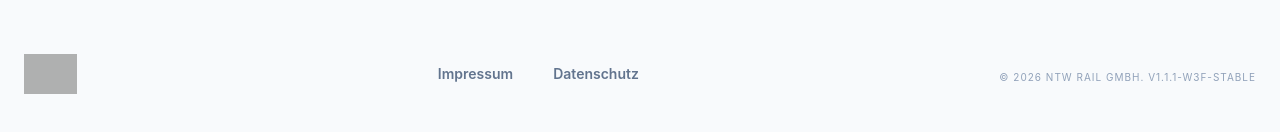
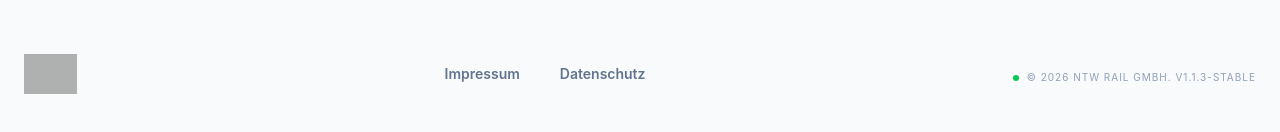
Before and after one commit to Heilpraktiker96/V2, a React (Vite) app: page / in a window 1280 px wide. Shown: the part 3187-3319 px from the top of the page. Built offline with nearby package versions, Linux system fonts and the light colour scheme; grey boxes are pictures that could not be loaded.

Commit message:
feat: Update app version and copyright year
Updates the application version to v1.1.3-STABLE and the copyright year to the current year in the footer. Also adds a pulsing green dot for status indication.

```diff
--- a/src/App.tsx
+++ b/src/App.tsx
@@ -459,8 +459,9 @@ export default function App() {
               <a href="datenschutz.html" className="hover:text-[#1E88E5] transition-colors">Datenschutz</a>
             </div>
 
-            <div className="text-slate-400 text-[10px] uppercase tracking-widest mt-2">
-              © {new Date().getFullYear()} NTW Rail GmbH. v1.1.1-W3F-STABLE
+            <div className="text-slate-400 text-[10px] uppercase tracking-widest mt-2 flex items-center gap-2">
+              <span className="w-1.5 h-1.5 rounded-full bg-green-500 animate-pulse"></span>
+              © {new Date().getFullYear()} NTW Rail GmbH. v1.1.3-STABLE
             </div>
           </div>
         </div>
```
Also changed, not shown: 1 other file (tests, documents, lock files or other folders).
